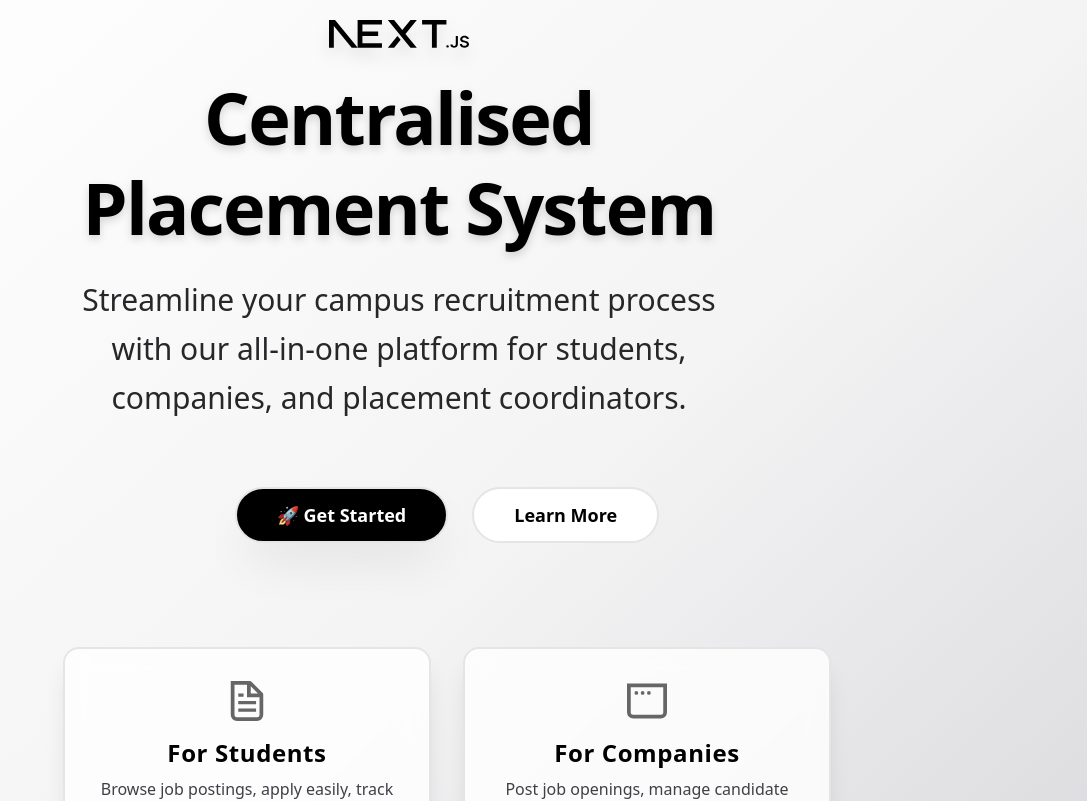
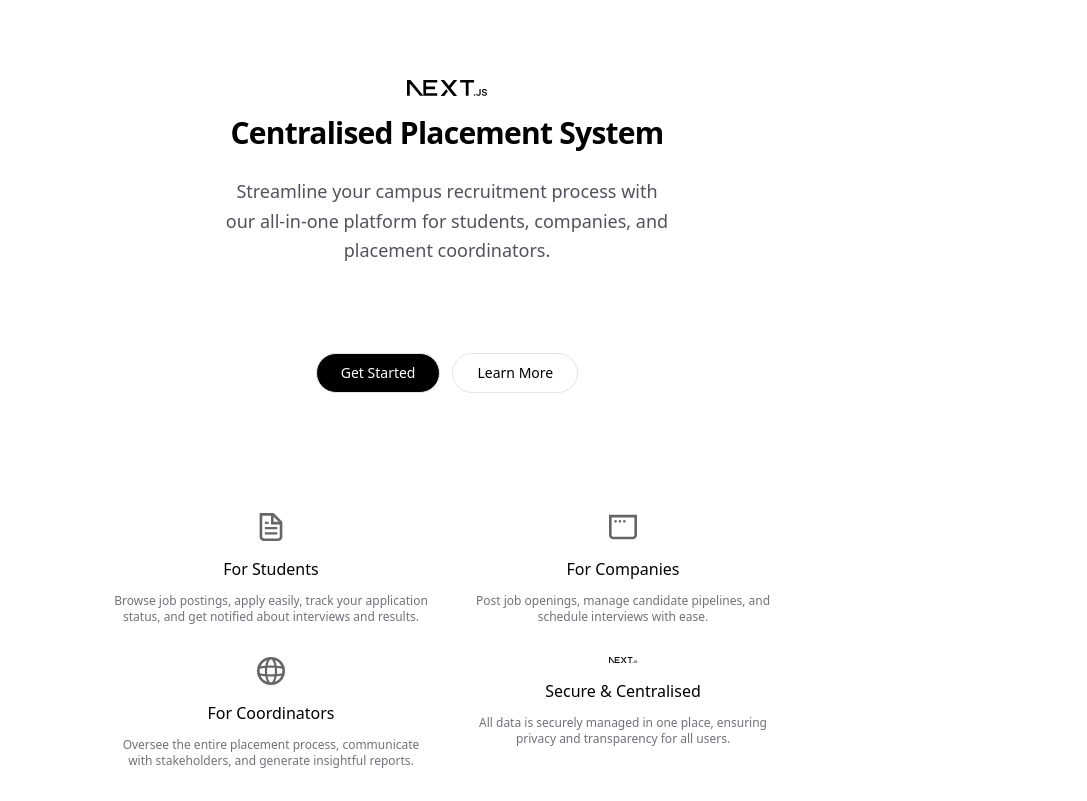
Before and after one commit to Abhi9shinde/tnp-frontend, a Next.js app: page / in a window 1280 px wide. Shown: the top 801 px of the page, without its empty margins (193-1280 px from the left). Built offline with nearby package versions, Linux system fonts and the light colour scheme.

Commit message:
Home page modified

```diff
--- a/app/page.tsx
+++ b/app/page.tsx
@@ -1,85 +1,88 @@
 import Image from "next/image";
 
 // If Geist Sans is not available, fallback to Inter or system-ui
-const fontClass = "font-[\'Geist\',_\'Inter\',_system-ui,_sans-serif]";
+
+// Use a more elegant, modern font stack
+const fontClass = "font-[\'Nunito_Sans\',_\'Inter\',_system-ui,_sans-serif]";
 
 export default function Home() {
+
   return (
-    <div className={`min-h-screen w-full grid grid-rows-[20px_1fr_20px] items-center justify-items-center bg-gradient-to-br from-white via-zinc-100 to-zinc-300 dark:from-black dark:via-zinc-900 dark:to-zinc-800 transition-colors duration-300 ${fontClass}`}>
-      <main className="flex flex-col gap-14 row-start-2 items-center sm:items-start max-w-3xl w-full">
-        <div className="flex flex-col items-center gap-6">
+    <div className={`min-h-screen w-full flex flex-col items-center justify-between bg-white dark:bg-black transition-colors duration-300 ${fontClass}`}>
+      <main className="flex flex-col items-center justify-center flex-1 w-full px-4 py-20 gap-20">
+        <div className="flex flex-col items-center gap-4 max-w-xl w-full">
           <Image
-            className="dark:invert drop-shadow-xl"
+            className="dark:invert"
             src="/next.svg"
             alt="Centralised Placement System Logo"
-            width={140}
-            height={44}
+            width={80}
+            height={28}
             priority
           />
-          <h1 className="text-5xl sm:text-7xl font-extrabold text-center text-black dark:text-white tracking-tight leading-tight drop-shadow-lg">
-            Centralised<br className='hidden sm:block'/> Placement System
+          <h1 className="text-2xl sm:text-3xl font-semibold text-center text-black dark:text-white tracking-tight leading-snug">
+            Centralised Placement System
           </h1>
-          <p className="text-2xl sm:text-3xl text-center text-zinc-800 dark:text-zinc-200 max-w-2xl font-medium leading-relaxed">
+          <p className="text-base sm:text-lg text-center text-zinc-600 dark:text-zinc-300 max-w-md font-normal leading-relaxed mt-2">
             Streamline your campus recruitment process with our all-in-one platform for students, companies, and placement coordinators.
           </p>
         </div>
 
-        <div className="flex flex-col sm:flex-row gap-6 w-full justify-center mt-2">
+        <div className="flex flex-col sm:flex-row gap-3 w-full justify-center mt-2">
           <a
-            className="rounded-full border-2 border-black dark:border-white transition-all flex items-center justify-center bg-black text-white gap-2 hover:scale-105 hover:bg-gradient-to-r hover:from-black hover:to-zinc-800 font-bold text-lg h-14 px-10 sm:w-auto shadow-2xl shadow-black/10 dark:shadow-white/10 focus:ring-4 focus:ring-black/20 dark:focus:ring-white/20 outline-none"
+            className="rounded-full border border-zinc-200 dark:border-zinc-700 transition-colors flex items-center justify-center bg-black text-white hover:bg-zinc-900 font-medium text-sm h-10 px-6 sm:w-auto"
             href="#get-started"
           >
-            🚀 Get Started
+            Get Started
           </a>
           <a
-            className="rounded-full border-2 border-black dark:border-white transition-all flex items-center justify-center bg-white dark:bg-black text-black dark:text-white hover:scale-105 hover:bg-zinc-100 dark:hover:bg-zinc-900 font-bold text-lg h-14 px-10 sm:w-auto focus:ring-4 focus:ring-black/20 dark:focus:ring-white/20 outline-none"
+            className="rounded-full border border-zinc-200 dark:border-zinc-700 transition-colors flex items-center justify-center bg-white dark:bg-black text-black dark:text-white hover:bg-zinc-100 dark:hover:bg-zinc-900 font-medium text-sm h-10 px-6 sm:w-auto"
             href="#features"
           >
             Learn More
           </a>
         </div>
 
-        <section id="features" className="mt-12 grid gap-8 sm:grid-cols-2 w-full">
-          <div className="bg-white/80 dark:bg-zinc-900/80 border-2 border-black dark:border-white rounded-2xl p-8 shadow-xl flex flex-col items-center transition-colors backdrop-blur-md hover:scale-[1.03] hover:shadow-2xl duration-200">
-            <Image src="/file.svg" alt="Student icon" width={40} height={40} />
-            <h2 className="font-bold text-2xl mt-4 mb-2 text-black dark:text-white tracking-wide">For Students</h2>
-            <p className="text-zinc-700 dark:text-zinc-300 text-center text-base font-medium">
+        <section id="features" className="mt-10 grid gap-8 sm:grid-cols-2 w-full max-w-2xl">
+          <div className="flex flex-col items-center gap-2">
+            <Image src="/file.svg" alt="Student icon" width={28} height={28} />
+            <h2 className="font-medium text-base mt-2 mb-1 text-black dark:text-white">For Students</h2>
+            <p className="text-zinc-500 dark:text-zinc-400 text-center text-xs">
               Browse job postings, apply easily, track your application status, and get notified about interviews and results.
             </p>
           </div>
-          <div className="bg-white/80 dark:bg-zinc-900/80 border-2 border-black dark:border-white rounded-2xl p-8 shadow-xl flex flex-col items-center transition-colors backdrop-blur-md hover:scale-[1.03] hover:shadow-2xl duration-200">
-            <Image src="/window.svg" alt="Company icon" width={40} height={40} />
-            <h2 className="font-bold text-2xl mt-4 mb-2 text-black dark:text-white tracking-wide">For Companies</h2>
-            <p className="text-zinc-700 dark:text-zinc-300 text-center text-base font-medium">
+          <div className="flex flex-col items-center gap-2">
+            <Image src="/window.svg" alt="Company icon" width={28} height={28} />
+            <h2 className="font-medium text-base mt-2 mb-1 text-black dark:text-white">For Companies</h2>
+            <p className="text-zinc-500 dark:text-zinc-400 text-center text-xs">
               Post job openings, manage candidate pipelines, and schedule interviews with ease.
             </p>
           </div>
-          <div className="bg-white/80 dark:bg-zinc-900/80 border-2 border-black dark:border-white rounded-2xl p-8 shadow-xl flex flex-col items-center transition-colors backdrop-blur-md hover:scale-[1.03] hover:shadow-2xl duration-200">
-            <Image src="/globe.svg" alt="Coordinator icon" width={40} height={40} />
-            <h2 className="font-bold text-2xl mt-4 mb-2 text-black dark:text-white tracking-wide">For Coordinators</h2>
-            <p className="text-zinc-700 dark:text-zinc-300 text-center text-base font-medium">
+          <div className="flex flex-col items-center gap-2">
+            <Image src="/globe.svg" alt="Coordinator icon" width={28} height={28} />
+            <h2 className="font-medium text-base mt-2 mb-1 text-black dark:text-white">For Coordinators</h2>
+            <p className="text-zinc-500 dark:text-zinc-400 text-center text-xs">
               Oversee the entire placement process, communicate with stakeholders, and generate insightful reports.
             </p>
           </div>
-          <div className="bg-white/80 dark:bg-zinc-900/80 border-2 border-black dark:border-white rounded-2xl p-8 shadow-xl flex flex-col items-center transition-colors backdrop-blur-md hover:scale-[1.03] hover:shadow-2xl duration-200">
-            <Image src="/next.svg" alt="Secure icon" width={40} height={40} />
-            <h2 className="font-bold text-2xl mt-4 mb-2 text-black dark:text-white tracking-wide">Secure & Centralised</h2>
-            <p className="text-zinc-700 dark:text-zinc-300 text-center text-base font-medium">
+          <div className="flex flex-col items-center gap-2">
+            <Image src="/next.svg" alt="Secure icon" width={28} height={28} />
+            <h2 className="font-medium text-base mt-2 mb-1 text-black dark:text-white">Secure & Centralised</h2>
+            <p className="text-zinc-500 dark:text-zinc-400 text-center text-xs">
               All data is securely managed in one place, ensuring privacy and transparency for all users.
             </p>
           </div>
         </section>
       </main>
-      <footer className="row-start-3 flex gap-8 flex-wrap items-center justify-center text-zinc-600 dark:text-zinc-300 text-base border-t-2 border-zinc-200 dark:border-zinc-800 pt-8 w-full font-medium tracking-wide">
+      <footer className="flex gap-4 flex-wrap items-center justify-center text-zinc-400 dark:text-zinc-600 text-xs border-t border-zinc-100 dark:border-zinc-900 py-6 w-full font-normal tracking-wide">
         <span>© {new Date().getFullYear()} Centralised Placement System</span>
         <a
-          className="hover:underline hover:text-black dark:hover:text-white transition-colors"
+          className="hover:underline"
           href="mailto:support@placement-system.com"
         >
           Contact Support
         </a>
         <a
-          className="hover:underline hover:text-black dark:hover:text-white transition-colors"
+          className="hover:underline"
           href="#"
         >
           Privacy Policy
```
